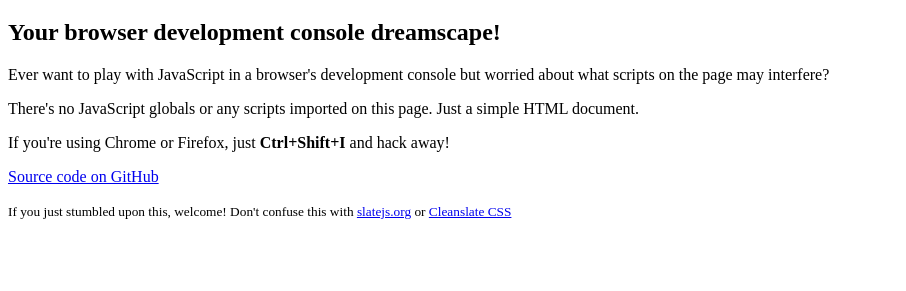
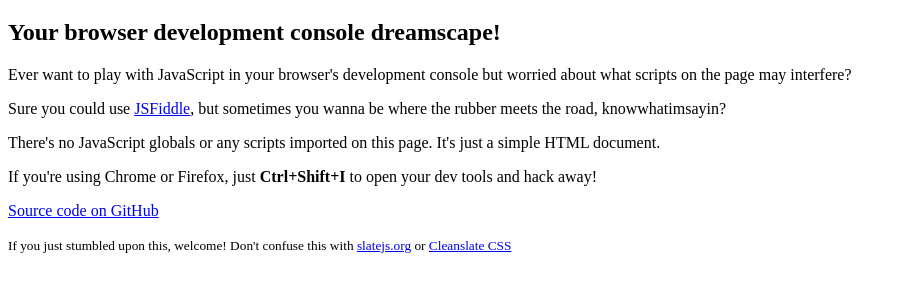
Before and after one commit to evanrmurphy/blank-slate-js, a plain HTML site: page index.html in a window 1280 px wide. Shown: the part 61-352 px from the top of the page, without its empty margins (0-906 px from the left). Drawn offline with Linux system fonts and the light colour scheme.

Commit message:
Update text, add a little cheekiness

```diff
--- a/index.html
+++ b/index.html
@@ -6,9 +6,10 @@
 <body>
   <h1>Blank Slate JS</h1>
   <h2>Your browser development console dreamscape!</h2>
-  <p>Ever want to play with JavaScript in a browser's development console but worried about what scripts on the page may interfere?</p>
-  <p>There's no JavaScript globals or any scripts imported on this page. Just a simple HTML document.</p>
-  <p>If you're using Chrome or Firefox, just <strong>Ctrl+Shift+I</strong> and hack away!</p>
+  <p>Ever want to play with JavaScript in your browser's development console but worried about what scripts on the page may interfere?</p>
+  <p>Sure you could use <a href="https://jsfiddle.net/">JSFiddle</a>, but sometimes you wanna be where the rubber meets the road, knowwhatimsayin?</p>
+  <p>There's no JavaScript globals or any scripts imported on this page. It's just a simple HTML document.</p>
+  <p>If you're using Chrome or Firefox, just <strong>Ctrl+Shift+I</strong> to open your dev tools and hack away!</p>
   <p><a href="https://github.com/evanrmurphy/blank-slate-js">Source code on GitHub</a></p>
   <p><small>If you just stumbled upon this, welcome! Don't confuse this with <a href="https://slatejs.org">slatejs.org</a> or <a href="http://cleanslatecss.com/">Cleanslate CSS</a></small></p>
 </body>
```
